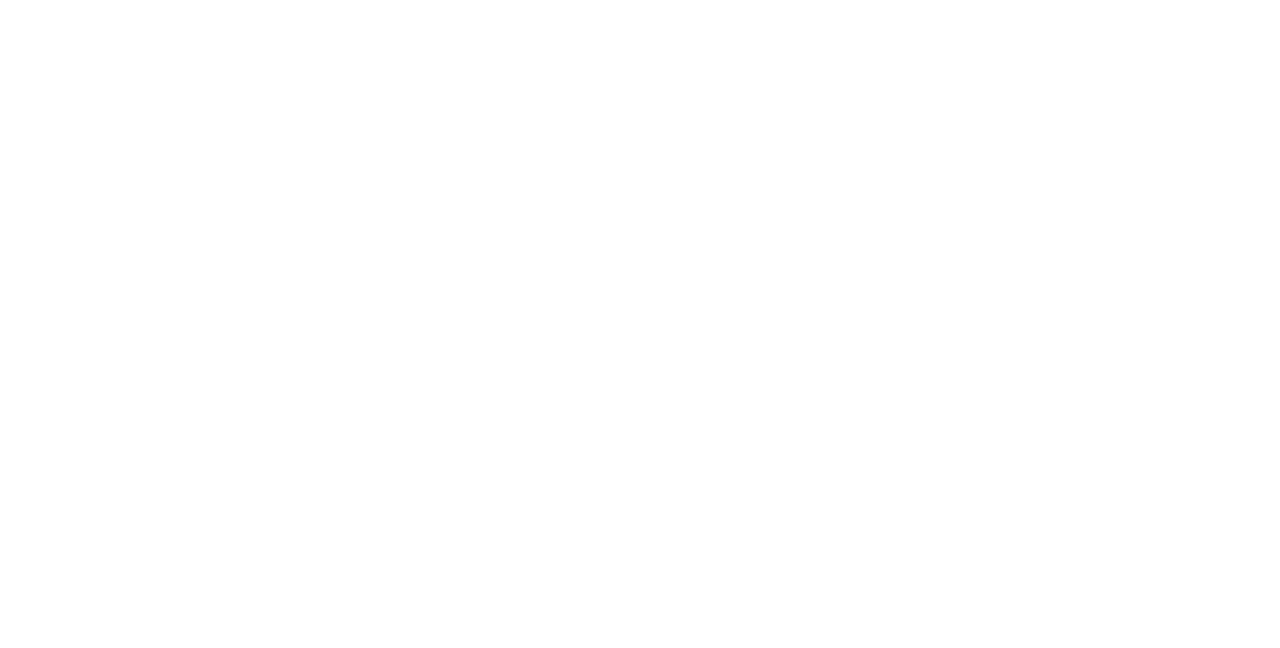
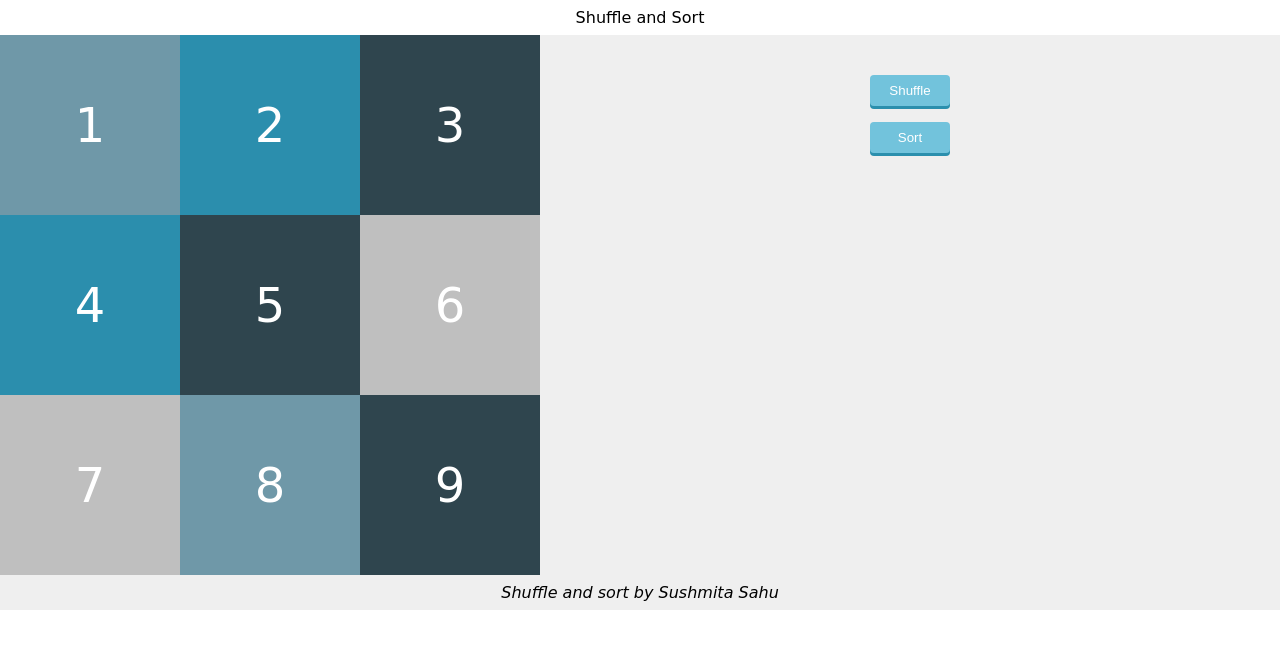
Before and after one commit to itzcutiesush/cube-arrangement, a plain HTML site: page index.html in a window 1280 px wide. Drawn offline with Linux system fonts and the light colour scheme.

Commit message:
added logic & styling

```diff
--- a/index.html
+++ b/index.html
@@ -7,7 +7,25 @@
     <link rel="stylesheet" href="style.css" />
 </head>
 <body>
-
+    <header>Shuffle and Sort</header>
+    <div class="container">
+        <div class="action">
+            <button type="button" class="btn" onclick="shuffleCubes()">Shuffle</button>
+            <button type="button" class="btn" onclick="sortCubes()">Sort</button>
+        </div>
+        <div class="cube-container">
+            <div class="cube border-thick-left cube-1">1</div>
+            <div class="cube border-thick-left cube-2">2</div>
+            <div class="cube border-thick-left cube-3">3</div>
+            <div class="cube border-thick-left cube-4">4</div>
+            <div class="cube border-thick-left cube-5">5</div>
+            <div class="cube border-thick-left cube-6">6</div>
+            <div class="cube border-thick-left cube-7">7</div>
+            <div class="cube border-thick-left cube-8">8</div>
+            <div class="cube border-thick-left cube-9">9</div>
+        </div>
+    </div>
+    <footer>Shuffle and sort by Sushmita Sahu</footer>
 </body>
 <script type="text/javascript" src="script.js"></script>
 </html>
--- a/script.js
+++ b/script.js
@@ -1 +1,36 @@
-console.log("script loaded");
+let parent = document.getElementsByClassName('cube-container')[0];
+let childNodeList = [];
+let nodes = parent.childNodes;
+
+function getRandomFromRange(min, max)
+{
+    let prevList = [];
+    function x(){
+        let newNum = Math.floor(Math.random() * (max - min + 1) + min);
+        if(prevList.indexOf(newNum) == -1){
+            prevList.push(newNum);
+            return newNum;
+        }
+
+        return x();
+    };
+    return x;
+}
+
+function shuffleCubes(){
+    let randomNum = getRandomFromRange(1, 9);
+    for(let i = 0; i<nodes.length; i++){
+        if(nodes[i].className?.includes('cube')){
+            let itemPos = randomNum();
+            nodes[i].style.order = itemPos;
+        }
+    }
+}
+
+function sortCubes(){
+    for(let i = 0; i<nodes.length; i++){
+        if(nodes[i].className?.includes('cube')){
+            nodes[i].style.removeProperty('order');
+        }
+    }
+}
--- a/style.css
+++ b/style.css
@@ -2,3 +2,146 @@ body{
     margin:0;
     font-family: cursive;
 }
+
+.container{
+    margin: 1rem;
+}
+
+.action{
+    text-align: center;
+}
+
+.cube-container{
+    padding-top: 1rem;
+    display: flex;
+    flex-direction: column;
+}
+
+.cube{
+    display: flex;
+    justify-content: center;
+    align-items: center;
+    color: #000;
+    background-color: #EFEFEF;
+}
+
+.btn{
+    background-color: #72C3DC;
+    box-shadow: 0px 3px 0px #2B8FAD;
+    border: 0;
+    color: #fff;
+    padding: 0.5rem 1rem;
+    border-radius: 0.25rem;
+    width: 5rem;
+}
+
+footer{
+    text-align: center;
+    font-style: italic;
+    padding: 0.5rem 1rem;
+}
+
+header{
+    padding: 0.5rem 1rem;
+    text-align: center;
+    background-color: #000;
+    color: #fff;
+}
+
+@media(min-width: 960px){
+    .container{
+        display: flex;
+        justify-content: space-between;
+        margin: 0;
+        background-color: #EFEFEF;
+    }
+
+    footer{
+        background-color: #EFEFEF;
+    }
+
+    .cube-container{
+        display: grid;
+        grid-template-columns: auto auto auto;
+        width: 540px;
+        height: 540px;
+        order: 1;
+        padding: 0;
+    }
+
+    .action{
+        order: 2;
+        display: flex;
+        flex-direction: column;
+        align-items: center;
+        width: calc(100vw - 540px);
+        margin-top: 2rem;
+    }
+
+    .action .btn{
+        margin: 0.5rem 0rem;
+    }
+
+    .cube{
+        font-size: 3rem;
+        color: #fff;
+    }
+
+    .cube-1,
+    .cube-8{
+        background-color: #6F98A8;
+    }
+
+    .cube-2,
+    .cube-4{
+        background-color: #2B8EAD;
+    }
+
+    .cube-3,
+    .cube-5,
+    .cube-9{
+        background-color: #2F454E;
+    }
+
+    .cube-6,
+    .cube-7{
+        background-color: #BFBFBF;
+    }
+
+    header{
+        background-color: #fff;
+        color: #000;
+    }
+}
+
+@media(max-width: 959px){
+    .cube{
+        margin-bottom: 0.25rem;
+        height: calc(60vh/9);
+    }
+
+    .border-thick-left{
+        border-left: 5px solid;
+    }
+
+    .cube-1,
+    .cube-8{
+        border-color: #6F98A8;
+    }
+
+    .cube-2,
+    .cube-4{
+        border-color: #2B8EAD;
+    }
+
+    .cube-3,
+    .cube-5,
+    .cube-9{
+        border-color: #2F454E;
+    }
+
+    .cube-6,
+    .cube-7{
+        border-color: #BFBFBF;
+    }
+}
```
